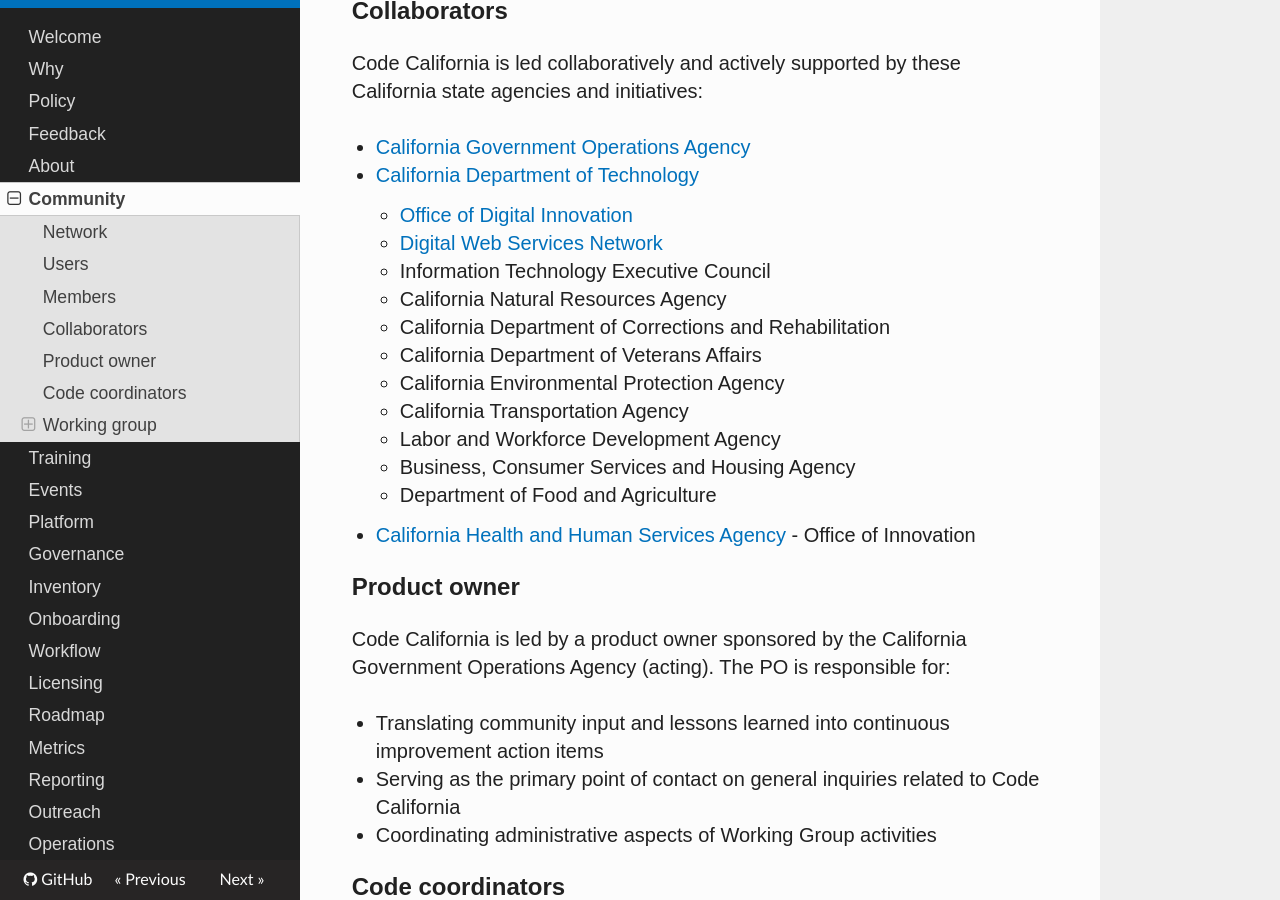
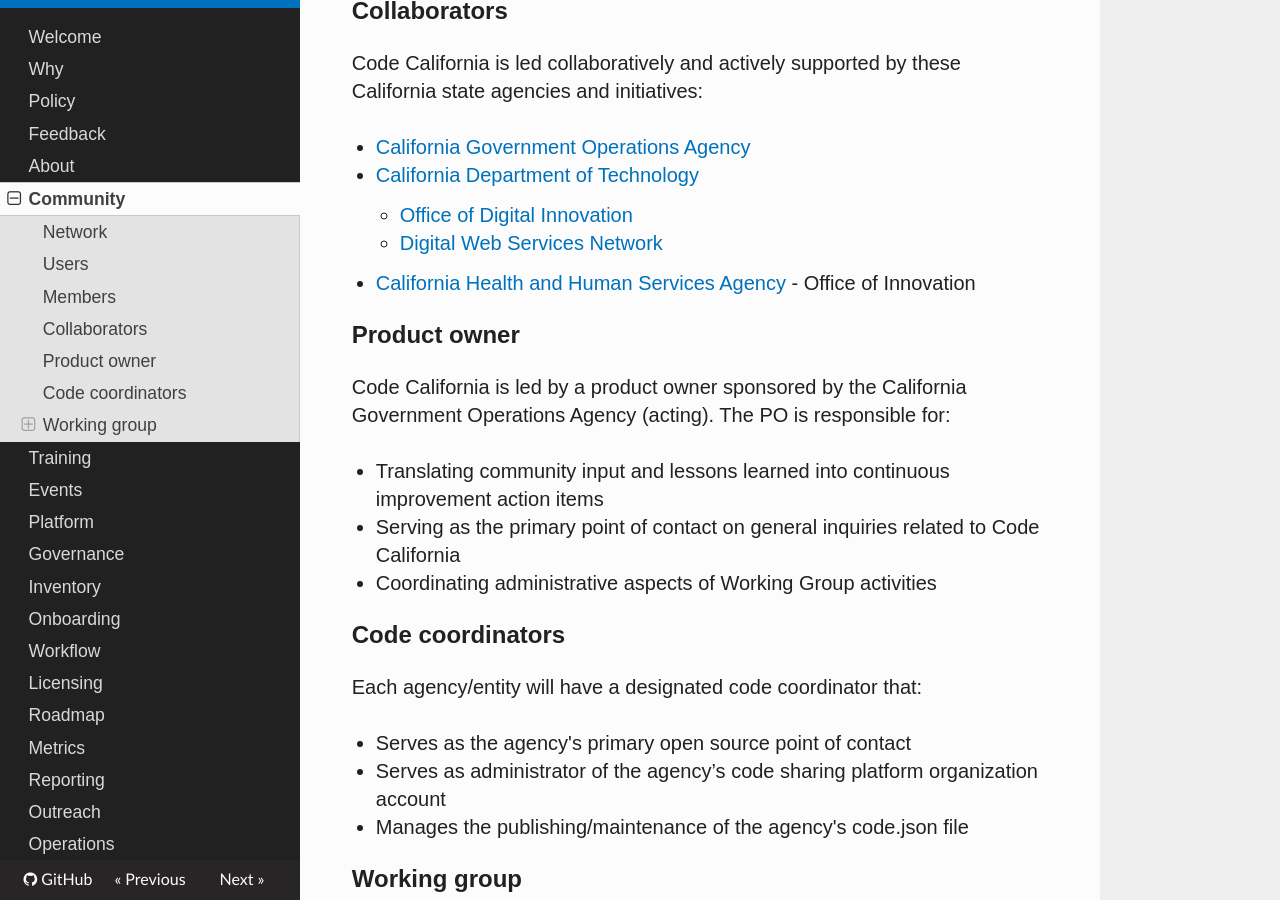
Before and after one commit to CA-CODE-Works/playbook, an MkDocs documentation site: the page built from docs/community.md, in a window 1280 px wide and 900 px high, scrolled down 1035 px. Built offline with MkDocs 1.6.1, drawn with Linux system fonts in a browser that asks for light colours; nearby versions of some CDN libraries; old or Windows-style settings are respelled for this version of MkDocs.

Commit message:
Update community.md
Removing ITEC until formal support expressed. Meeting with them 12/13

```diff
--- a/docs/community.md
+++ b/docs/community.md
@@ -42,17 +42,6 @@
     * [Office of Digital Innovation](https://cdt.ca.gov/digital-innovation/)
 
     * [Digital Web Services Network](https://cdt.ca.gov/dwsn/)
-
-    * Information Technology Executive Council
-
-       * California Natural Resources Agency
-       * California Department of Corrections and Rehabilitation
-       * California Department of Veterans Affairs
-       * California Environmental Protection Agency
-       * California Transportation Agency
-       * Labor and Workforce Development Agency
-       * Business, Consumer Services and Housing Agency
-       * Department of Food and Agriculture
 
 * [California Health and Human Services Agency](http://www.chhs.ca.gov/Pages/Home.aspx) - Office of Innovation
 
```
